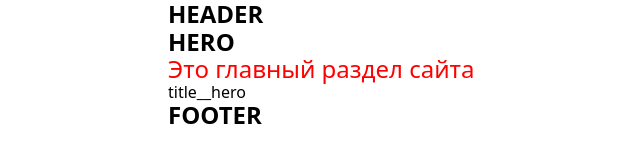
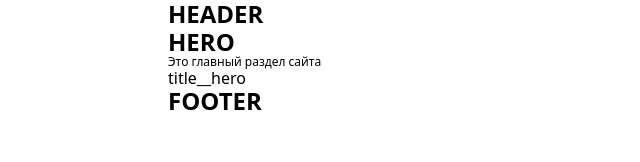
Before and after one commit to dmitriydegtyarev/JS-team-project-test-withData, a website built with Parcel: page src/index.html in a window 1280 px wide. Shown: the whole page, without its empty margins (128-768 px from the left). Built offline with nearby package versions, Linux system fonts and the light colour scheme.

Commit message:
изменение цвета и размера

```diff
--- a/src/sass/layouts/_hero.scss
+++ b/src/sass/layouts/_hero.scss
@@ -1,4 +1,4 @@
 .title__hero {
-    color: red;
-    font-size: 24px;
+    color:black;
+    font-size: 12px;
 }
```
